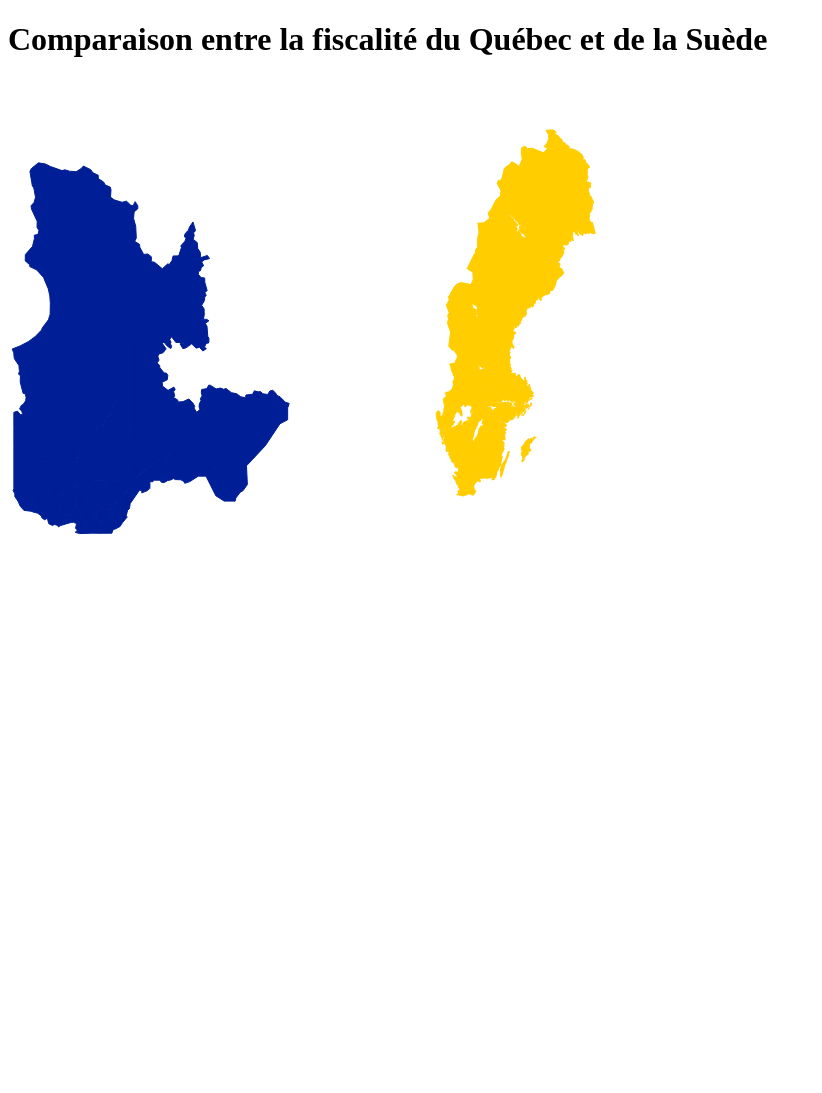
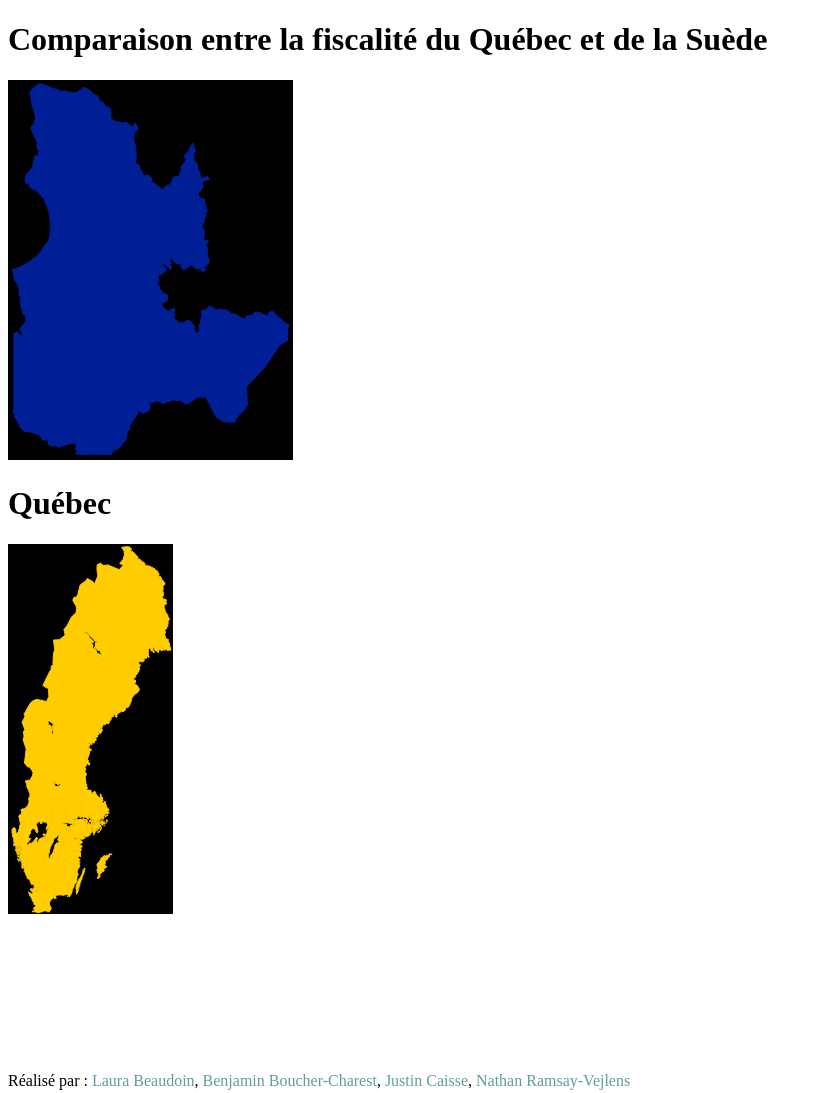
Before and after one commit to NathanRV/INF8808-CFFP, a website built with Parcel: page src/index.html in a window 1280 px wide. Shown: the top 1093 px of the page, without its empty margins (0-822 px from the left). Built offline with nearby package versions, Linux system fonts and the light colour scheme.

Commit message:
map are in div and can be move

```diff
--- a/src/index.html
+++ b/src/index.html
@@ -22,8 +22,12 @@
     <main>
         <div class="viz-container">
             <div class="graph" id="map">
-                <svg class="quebec-map-svg"></svg>
-                <svg class="sweden-map-svg"></svg>
+                <div class="quebec-graph" id="quebec-map">
+                    <svg class="quebec-map-svg"></svg>
+                </div>
+                <div class="sweden-graph" id="sweden-map">
+                    <svg class="sweden-map-svg"></svg>
+                </div>
             </div>
             <div class="graph" id="bar-chart">
                 <svg class="main-svg"></svg>
@@ -31,7 +35,6 @@
         </div>
         <div class='cfn-viz'>
             <div class="connected-dot" id="cowboys-fringants">
-                <!-- <svg class="cfn-svg"></svg> -->
             </div>
         </div>
     </main>
--- a/src/scripts/map.js
+++ b/src/scripts/map.js
@@ -3,22 +3,21 @@ import { geoMercator } from "d3-geo"
 
 export function load() {
 
-    drawMap(require('./quebec.json'), "#001F97", [-40.708879, 55.579611], "quebec")
-    drawMap(require('./sweden.json'), "#FFCD00", [15.368631, 62.346091], "sweden")
+    d3.select("#quebec-map").append('h1').text("Québec").style("color", "black")
+    drawMap(require('./quebec.json'), "#001F97", [-40.708879, 51.75], "quebec", 285, 380)
+    drawMap(require('./sweden.json'), "#FFCD00", [50.1, 60.5], "sweden", 165, 370)
 
 
-    function drawMap(data, color, coordinate, place) {
-        d3.select('#map')
-            .select("." + place + "-map-svg")
-            .attr('width', 800)
-            .attr('height', 625)
+    function drawMap(data, color, coordinate, place, width, height) {
+        d3.select('#' + place + '-map')
+            .select('svg')
+            .attr('width', width)
+            .attr('height', height).style("background", "black")
 
-        d3.select('.graph')
+        d3.select('.' + place + '-graph')
             .select('svg')
             .append('g')
             .attr('id', place + '-map-g')
-            .attr('width', 800)
-            .attr('height', 625)
 
         var projection = geoMercator()
             .center(coordinate)
```
